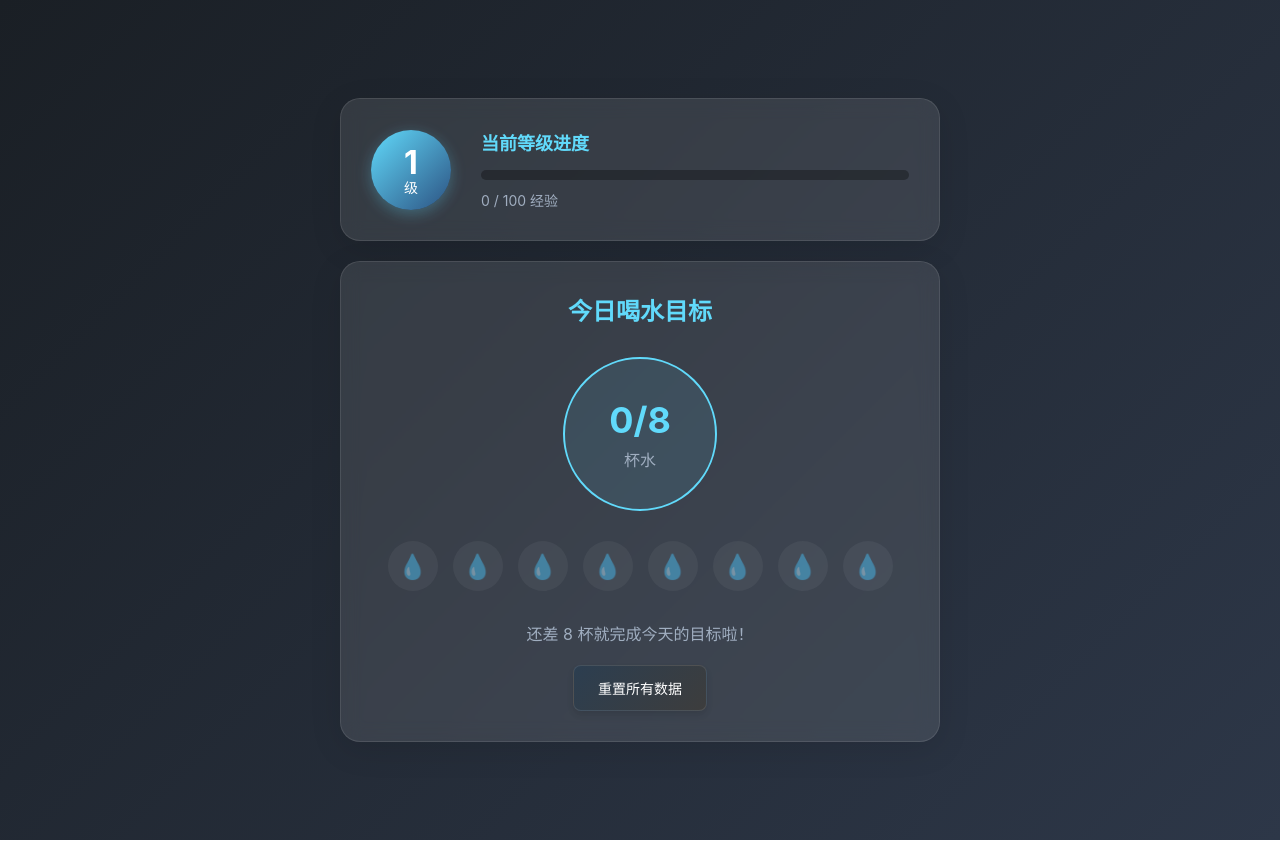
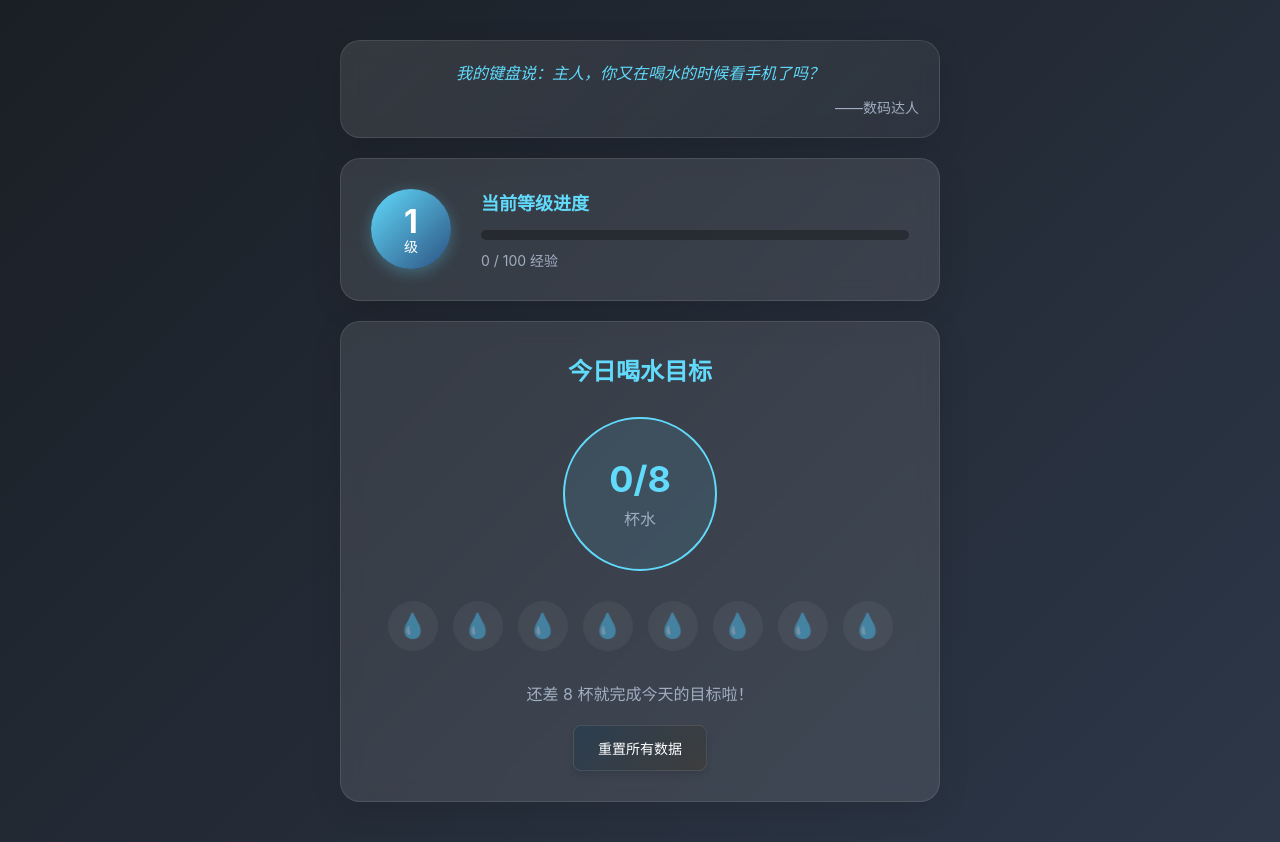
Before and after one commit to 3300255162/drink-water, a React (Create React App) app: page / in a window 1280 px wide. Built offline with nearby package versions, Linux system fonts and the light colour scheme; the HTML template or start-up script is replaced by a standard one.

Commit message:
经验机制优化

```diff
--- a/src/App.css
+++ b/src/App.css
@@ -214,3 +214,36 @@
     padding: 10px 20px;
   }
 }
+
+.quote-card {
+  text-align: center;
+  padding: 20px;
+  margin-bottom: 20px;
+  background: linear-gradient(135deg, rgba(255, 255, 255, 0.1) 0%, rgba(255, 255, 255, 0.05) 100%);
+  border: 1px solid rgba(255, 255, 255, 0.1);
+}
+
+.quote-text {
+  font-size: 16px;
+  color: #61dafb;
+  margin: 0 0 10px 0;
+  line-height: 1.6;
+  font-style: italic;
+}
+
+.quote-author {
+  font-size: 14px;
+  color: #a0aec0;
+  margin: 0;
+  text-align: right;
+}
+
+@media (max-width: 480px) {
+  .quote-text {
+    font-size: 14px;
+  }
+
+  .quote-author {
+    font-size: 12px;
+  }
+}
--- a/src/App.js
+++ b/src/App.js
@@ -52,8 +52,10 @@ function App() {
       setWaterCount(newCount);
       localStorage.setItem('waterCount', newCount);
 
+      addExp(5);
+
       if (newCount === 8) {
-        addExp(50);
+        addExp(10);
       }
     }
   };
@@ -74,9 +76,142 @@ function App() {
     }
   };
 
+  // 添加名言数组
+  const quotes = [
+    {
+      text: "水滴石穿，不是因为它力量大，而是因为它天天在坚持。",
+      author: "老子"
+    },
+    {
+      text: "不积跬步，无以至千里；不积小流，无以成江海。",
+      author: "荀子"
+    },
+    {
+      text: "每一个成功者都有一个开始。勇于开始，才能找到成功的路。",
+      author: "佚名"
+    },
+    {
+      text: "千里之行，始于足下。",
+      author: "老子"
+    },
+    {
+      text: "坚持的人，虽然普通，也能成就不普通。",
+      author: "稻盛和夫"
+    },
+    {
+      text: "一个人的习惯决定一个人的命运。",
+      author: "佚名"
+    },
+    {
+      text: "合抱之木，生于毫末；九层之台，起于累土。",
+      author: "老子"
+    },
+    {
+      text: "锲而不舍，金石可镂。",
+      author: "《荀子》"
+    },
+    {
+      text: "每天进步一点点，成功不会远。",
+      author: "佚名"
+    },
+    {
+      text: "习惯是人生最好的老师。",
+      author: "培根"
+    },
+    {
+      text: "积土成山，风雨兴焉；积水成渊，蛟龙生焉。",
+      author: "荀子"
+    },
+    {
+      text: "一滴水的力量很小，但如果天天滴在同一个地方，就能滴穿石头。",
+      author: "佚名"
+    },
+    {
+      text: "成功不是偶然的，而是来自日复一日的积累。",
+      author: "马云"
+    },
+    {
+      text: "好习惯是人生最重要的财富。",
+      author: "佚名"
+    },
+    {
+      text: "坚持做一件事，比做一百件事更有价值。",
+      author: "佚名"
+    },
+    {
+      text: "喝水的时候不要看手机，否则会把水喝到键盘里。",
+      author: "程序员日常"
+    },
+    {
+      text: "今天的第一杯水，是为了洗掉昨天的bug。",
+      author: "码农日记"
+    },
+    {
+      text: "一天八杯水，代码没有bug；不喝水的话，电脑要重启。",
+      author: "IT界谚语"
+    },
+    {
+      text: "喝水的时候不要打喷嚏，否则会变成喷水器。",
+      author: "生活小智慧"
+    },
+    {
+      text: "医生说要多喝水，但没说要喝多少，所以我喝到了键盘报警。",
+      author: "程序员段子"
+    },
+    {
+      text: "一杯水的容量是250ml，我的膀胱容量是...还是多喝点水吧！",
+      author: "健康小贴士"
+    },
+    {
+      text: "以前喝水是为了解渴，现在喝水是为了刷经验。",
+      author: "游戏玩家"
+    },
+    {
+      text: "喝水也能升级，这是我玩过最简单的游戏。",
+      author: "快乐水友"
+    },
+    {
+      text: "我的键盘说：主人，你又在喝水的时候看手机了吗？",
+      author: "数码达人"
+    },
+    {
+      text: "八杯水喝完了，今天的任务完成了，明天继续做一个快乐的喝水人。",
+      author: "快乐养生"
+    },
+    {
+      text: "听说喝水能变美，所以我准备了一个游泳池的量。",
+      author: "美妆达人"
+    },
+    {
+      text: "喝水提醒：你的身体不是沙漠，需要适量灌溉。",
+      author: "养生专家"
+    },
+    {
+      text: "我的水杯说：主人，你都多久没看我了？",
+      author: "水杯日记"
+    },
+    {
+      text: "坚持喝水的第100天，我的水杯已经认识我了。",
+      author: "生活趣事"
+    },
+    {
+      text: "每天喝八杯水，我的厕所已经记住我的脸了。",
+      author: "生活段子手"
+    }
+  ];
+
+  // 随机选择一条名言
+  const [quote, setQuote] = useState(quotes[Math.floor(Math.random() * quotes.length)]);
+
   return (
     <div className="App">
       <div className="container">
+        {/* 添加名言卡片 */}
+        <div className="card quote-card">
+          <p className="quote-text">{quote.text}</p>
+          <p className="quote-author">——{quote.author}</p>
+        </div>
+
         <div className="card user-stats">
           <div className="level-badge">
             <span className="level-number">{level}</span>
```
